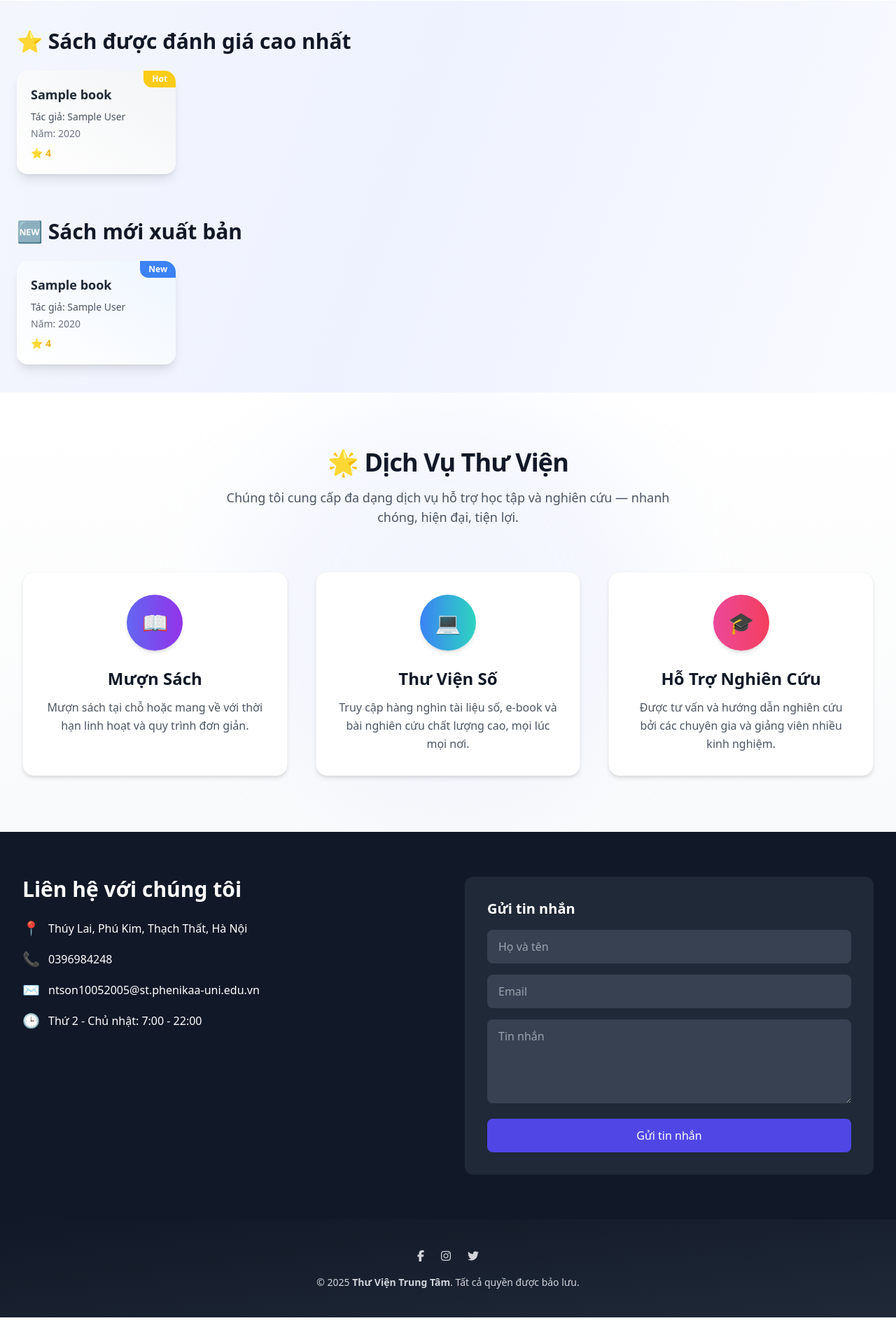
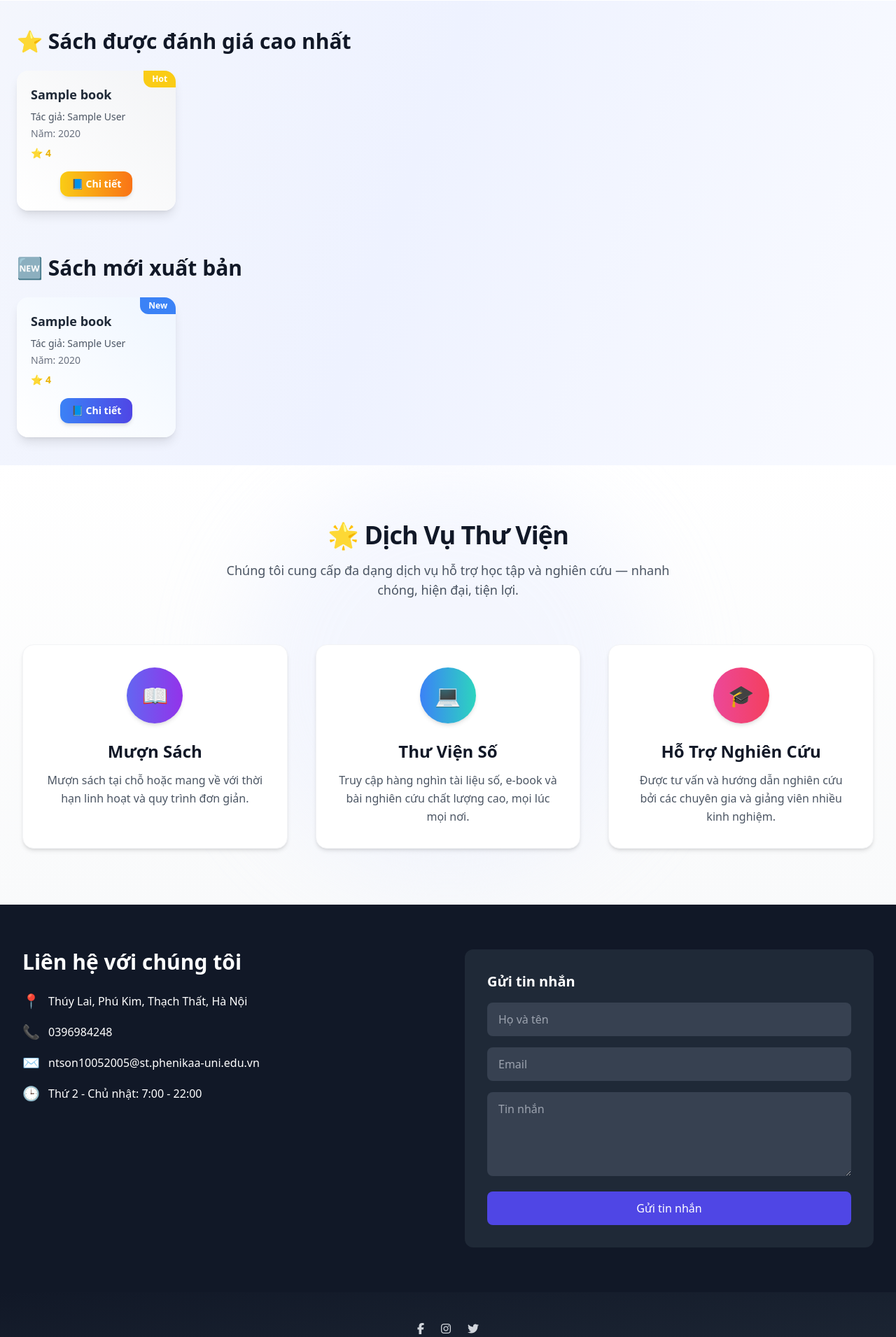
Before and after one commit to ToiTenHieu/PTTKPM25-26_N05_Nhom10, a Django app: template SRC/Library_management/library/templates/library/home.html in a window 1280 px wide. Shown: the part 1788-3699 px from the top of the page at 70% size. Before the commit the page ends 3671 px from the top, so only its background shows below. Run offline with Django 3.2, Linux system fonts and the light colour scheme; the template is opened without the code that fills it: most values are stand-ins (such as "Sample title", 1, 10 or a date in 2020); some libraries are stand-ins or nearby versions.

Commit message:
complete

```diff
--- a/SRC/Library_management/library/templates/library/home.html
+++ b/SRC/Library_management/library/templates/library/home.html
@@ -308,17 +308,28 @@ document.addEventListener("click", (e) => {
     <h2 class="text-3xl font-extrabold text-gray-900 mb-6 flex items-center gap-2">
         ⭐ Sách được đánh giá cao nhất
     </h2>
+
     <div class="grid grid-cols-1 sm:grid-cols-2 lg:grid-cols-5 gap-6">
         {% for book in top_rated_books %}
         <div class="relative bg-gradient-to-tr from-white to-gray-100 shadow-lg rounded-2xl overflow-hidden transform hover:scale-105 transition-transform duration-300">
-                <div class="p-5">
-                    <h3 class="font-bold text-lg mb-2 text-gray-800">{{ book.title }}</h3>
+            <div class="p-5 flex flex-col justify-between h-full">
+                <div>
+                    <h3 class="font-bold text-lg mb-2 text-gray-800 line-clamp-2">{{ book.title }}</h3>
                     <p class="text-gray-600 text-sm mb-1">Tác giả: {{ book.author }}</p>
                     <p class="text-gray-500 text-sm mb-2">Năm: {{ book.year }}</p>
                     <p class="text-yellow-500 font-semibold mt-2 text-sm flex items-center gap-1">
                         <span>⭐</span> {{ book.avg_rating|default:"0.0" }}
                     </p>
                 </div>
+
+                <div class="mt-4 flex justify-center">
+                    <a href="{% url 'library:book_detail_view' book.book_id %}"
+                        class="bg-gradient-to-r from-yellow-400 to-orange-500 text-white px-4 py-2 rounded-xl font-semibold text-sm shadow-md hover:shadow-xl hover:scale-105 hover:from-orange-500 hover:to-yellow-500 transition-all duration-300 ease-in-out">
+                        📘 Chi tiết
+                    </a>
+                </div>
+            </div>
+
             <div class="absolute top-0 right-0 bg-yellow-400 text-white px-3 py-1 text-xs font-semibold rounded-bl-xl">
                 Hot
             </div>
@@ -327,22 +338,34 @@ document.addEventListener("click", (e) => {
     </div>
 </div>
 
+
     <!-- Sách mới xuất bản -->
     <div>
     <h2 class="text-3xl font-extrabold text-gray-900 mb-6 flex items-center gap-2">
         🆕 Sách mới xuất bản
     </h2>
+
     <div class="grid grid-cols-1 sm:grid-cols-2 lg:grid-cols-5 gap-6">
         {% for book in newest_books %}
         <div class="relative bg-gradient-to-tr from-white to-blue-50 shadow-lg rounded-2xl overflow-hidden transform hover:scale-105 transition-transform duration-300">
-                <div class="p-5">
-                    <h3 class="font-bold text-lg mb-2 text-gray-800">{{ book.title }}</h3>
+            <div class="p-5 flex flex-col justify-between h-full">
+                <div>
+                    <h3 class="font-bold text-lg mb-2 text-gray-800 line-clamp-2">{{ book.title }}</h3>
                     <p class="text-gray-600 text-sm mb-1">Tác giả: {{ book.author }}</p>
                     <p class="text-gray-500 text-sm mb-2">Năm: {{ book.year }}</p>
                     <p class="text-yellow-500 font-semibold mt-2 text-sm flex items-center gap-1">
                         <span>⭐</span> {{ book.avg_rating|default:"0.0" }}
                     </p>
                 </div>
+
+                <div class="mt-4 flex justify-center">
+                    <a href="{% url 'library:book_detail_view' book.book_id %}"
+                        class="bg-gradient-to-r from-blue-500 to-indigo-600 text-white px-4 py-2 rounded-xl font-semibold text-sm shadow-md hover:shadow-xl hover:scale-105 hover:from-indigo-500 hover:to-blue-600 transition-all duration-300 ease-in-out">
+                        📘 Chi tiết
+                    </a>
+                </div>
+            </div>
+
             <div class="absolute top-0 right-0 bg-blue-500 text-white px-3 py-1 text-xs font-semibold rounded-bl-xl">
                 New
             </div>
@@ -350,6 +373,7 @@ document.addEventListener("click", (e) => {
         {% endfor %}
     </div>
 </div>
+
 
 </section>
 
```
Also changed, not shown: SRC/Library_management/Library_management/settings.py (+13 -13 lines), SRC/Library_management/db.sqlite3. Lines whose indentation alone changed are shown as unchanged.
